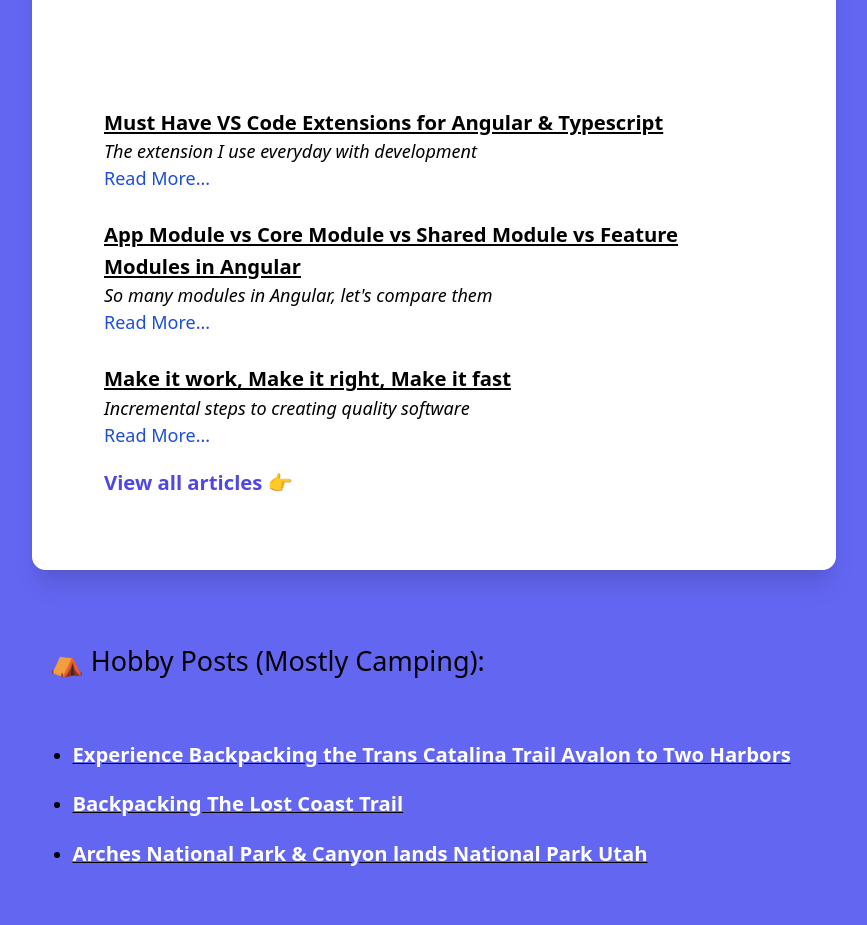
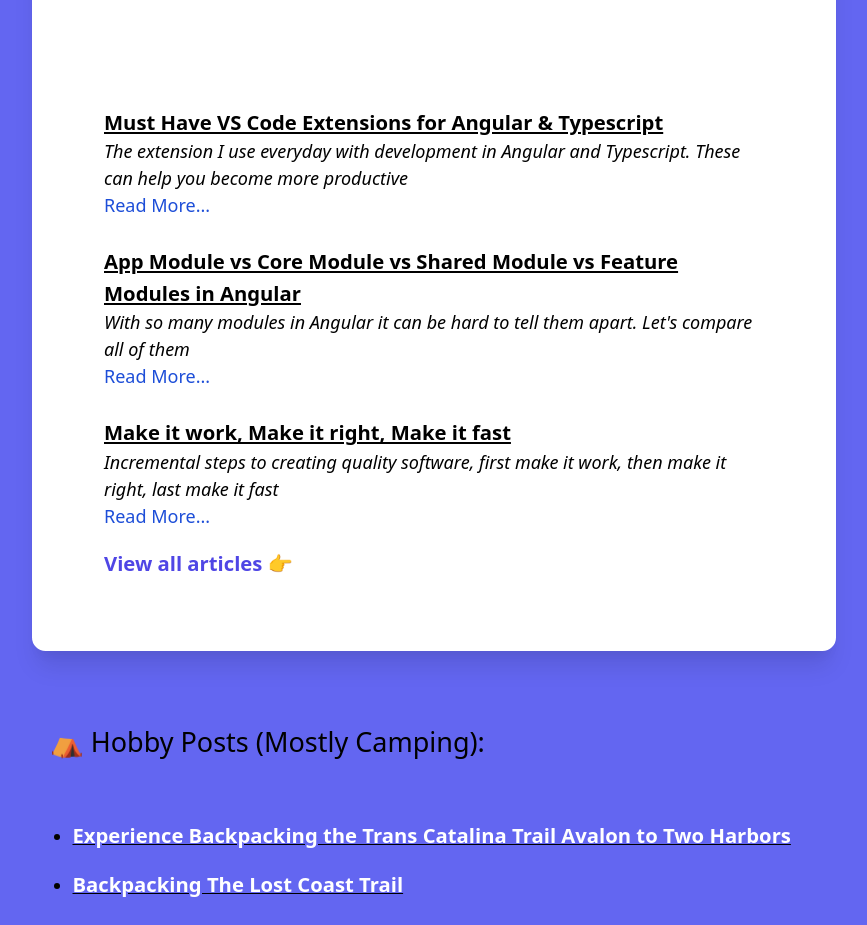
Before and after one commit to zeeshanhshaheen/blog, a Next.js app: page / in a window 1280 px wide. Shown: the part 800-1725 px from the top of the page, without its empty margins (206-1073 px from the left). Built offline with nearby package versions, Linux system fonts and the light colour scheme; what @tailwindcss/typography would draw is missing.

Commit message:
Adding description meta data to existing posts

```diff
--- a/pages/posts/[id].js
+++ b/pages/posts/[id].js
@@ -27,6 +27,7 @@ export default function Post({ postData }) {
     <PostLayout>
       <Head>
         <title>{postData.title}</title>
+        <meta name="description" content={postData.description}></meta>
       </Head>
 
       <article class="max-w-none rounded-xl p-10 prose lg:prose-xl shadow-xl">
--- a/posts/app-core-shared-feature-modules.md
+++ b/posts/app-core-shared-feature-modules.md
@@ -3,7 +3,7 @@ title: "App Module vs
 Core Module vs
 Shared Module vs
 Feature Modules in Angular"
-description: "So many modules in Angular, let's compare them"
+description: "With so many modules in Angular it can be hard to tell them apart. Let's compare all of them"
 date: "2019-11-13"
 categories:
   - "angular"
--- a/posts/arches-national-park-canyonlands-utah.md
+++ b/posts/arches-national-park-canyonlands-utah.md
@@ -1,6 +1,7 @@
 ---
 title: "Arches National Park & Canyon lands National Park Utah"
 date: "2016-10-14"
+description: "A tour of my visit to Arches National Park in Utah. See all the cool hikes and spots I explored."
 categories:
   - "national-parks"
   - "utah"
--- a/posts/backpacking-lost-coast.md
+++ b/posts/backpacking-lost-coast.md
@@ -1,6 +1,7 @@
 ---
 title: "Backpacking The Lost Coast Trail"
 date: "2017-06-15"
+description: "The Loast Coast Trail has been one of my favorite backpacking trips ever, and I wanted to share my experience."
 categories:
   - "backpacking"
   - "camping"
--- a/posts/backpacking-trans-catalina-trail-california.md
+++ b/posts/backpacking-trans-catalina-trail-california.md
@@ -1,6 +1,7 @@
 ---
 title: "Experience Backpacking the Trans Catalina Trail Avalon to Two Harbors"
 date: "2020-12-09"
+description: "My friends and I hiked the Trans Catalina Trail. Here is a recount of our great adventure."
 categories:
   - "backpacking"
   - "camping"
--- a/posts/comparing-null-and-undefined-javascript.md
+++ b/posts/comparing-null-and-undefined-javascript.md
@@ -1,6 +1,6 @@
 ---
 title: "Comparing null and undefined in JavaScript"
-description: "Let's take a look at how null and undefined compare"
+description: "You have probably seen null but may not be familiar with undefined. We'll compare the two here"
 date: "2020-09-04"
 categories:
   - "javascript"
--- a/posts/make-it-work-right-fast.md
+++ b/posts/make-it-work-right-fast.md
@@ -1,6 +1,6 @@
 ---
 title: "Make it work, Make it right, Make it fast"
-description: "Incremental steps to creating quality software"
+description: "Incremental steps to creating quality software, first make it work, then make it right, last make it fast"
 date: "2018-05-17"
 categories:
   - "programming"
--- a/posts/must-have-vscode-extensions.md
+++ b/posts/must-have-vscode-extensions.md
@@ -1,6 +1,6 @@
 ---
 title: "Must Have VS Code Extensions for Angular & Typescript"
-description: "The extension I use everyday with development"
+description: "The extension I use everyday with development in Angular and Typescript. These can help you become more productive"
 date: "2020-07-27"
 categories:
   - "angular"
```
